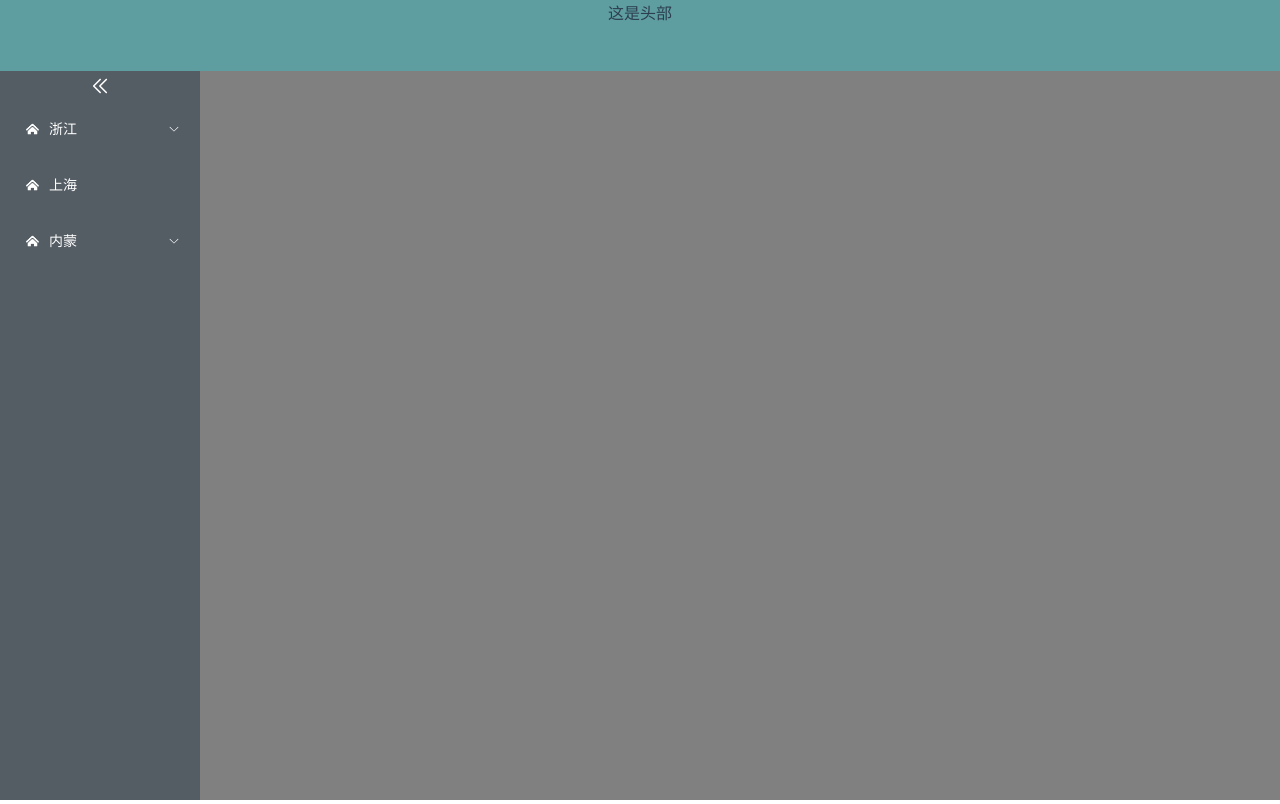
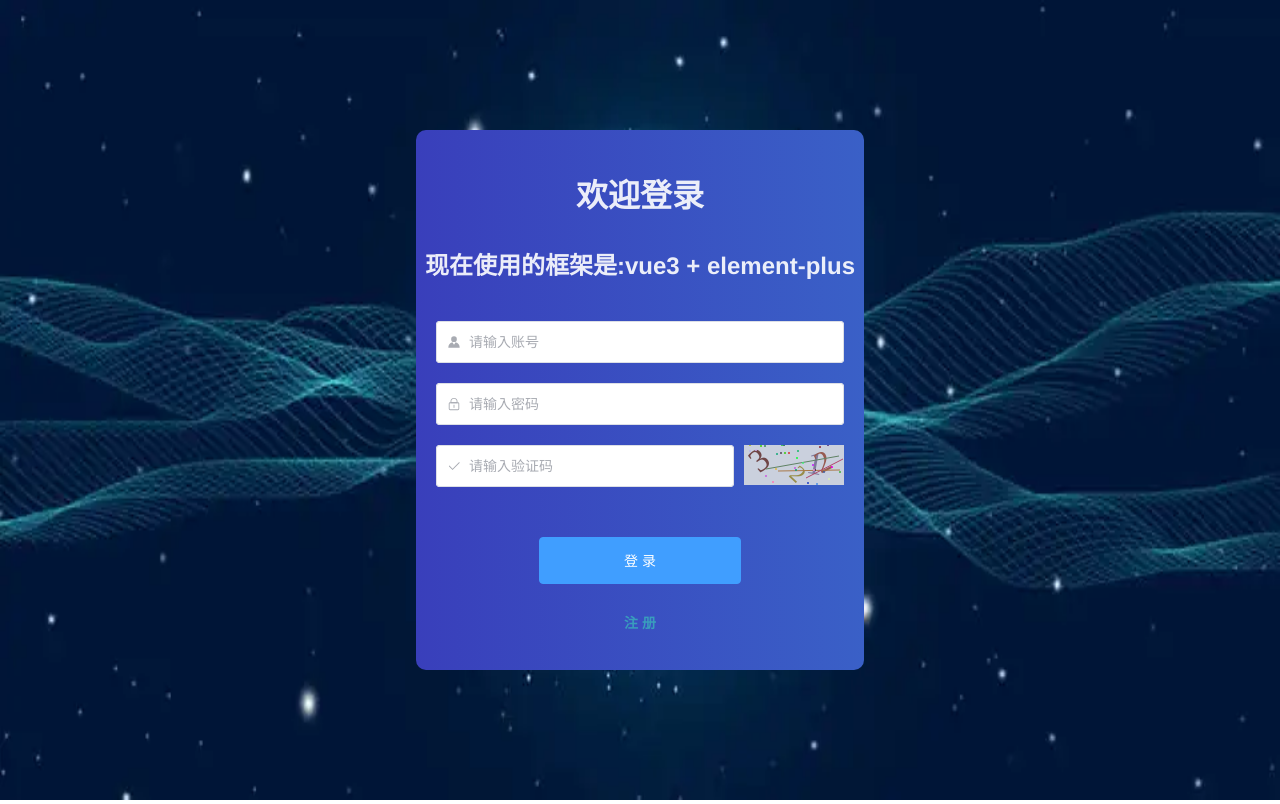
Before and after one commit to SSJStar/my-vue-project, a Vue app: page /#/home in a window 1280 px wide. Before the commit this address had no page. Built offline with nearby package versions, Linux system fonts and the light colour scheme; what vform3-builds would draw is missing.

Commit message:
备份时间：20220921 17:35； 变动内容： 1、完成页面局部跳转。 正在修改：   当未登录的时候，应该先弹出登录框。

```diff
--- a/src/App.vue
+++ b/src/App.vue
@@ -49,6 +49,7 @@
 <template>
 <!--  class="home"-->
   <div  id="app">
+    <div id="mainModule">
       <div>
         <HeadNav></HeadNav>
       </div>
@@ -63,6 +64,12 @@
           <router-view/>
         </div>
       </div>
+
+    </div>
+
+
+    <Login id="login" :hidden="loginPageHidden" style="width: 100%; height: 100%; position: absolute;"></Login>
+
   </div>
 </template>
 
@@ -87,9 +94,10 @@ export default {
 </script>
 
 <script setup>
-import {ref} from "vue";
+import {getCurrentInstance, onMounted, ref} from "vue";
 import staticVars from "@/statics/global";
 import router from "@/router";
+import Login from "@/views/Login"
 
 //菜单-展开宽度
 let foldOnW = staticVars.LEFTMENU_FOLDONW
@@ -151,6 +159,7 @@ const listJson = {
           parent_id: "1",
           iconName: "",
           title: "绍兴",
+          page:"/mainView",
           childrens: []
         },
         {
@@ -158,6 +167,7 @@ const listJson = {
           parent_id: "1",
           iconName: "",
           title: "宁波",
+          page:"/mainView",
           childrens: []
         },
         {
@@ -170,12 +180,14 @@ const listJson = {
             parent_id: "1-1",
             iconName: "",
             title: "温岭",
+            page:"/mainView",
             childrens: []
           }, {
             index: "1-4-2",
             parent_id: "1-1",
             iconName: "",
             title: "临海",
+            page:"/mainView",
             childrens: []
           },]
         },
@@ -194,13 +206,13 @@ const listJson = {
       iconName: require("/src/assets/home/icon-home.png"),
       parent_id: "0",
       title: "内蒙",
-      page:"/page3",
       childrens: [
         {
           index: "3-1",
           parent_id: "3",
           iconName: "",
           title: "呼和浩特",
+          page:"/mainView",
           childrens: []
         },
         {
@@ -208,6 +220,7 @@ const listJson = {
           parent_id: "3",
           iconName: "",
           title: "包头",
+          page:"/mainView",
           childrens: []
         },
         {
@@ -221,6 +234,7 @@ const listJson = {
               parent_id: "3-3",
               iconName: "",
               title: "乌海市博物馆",
+              page:"/mainView",
               childrens: []
             },
             {
@@ -228,6 +242,7 @@ const listJson = {
               parent_id: "3-3",
               iconName: "",
               title: "黄河西行客栈",
+              page:"/mainView",
               childrens: []
             }
           ]
@@ -236,6 +251,19 @@ const listJson = {
 
   ]
 }
+
+let loginPageHidden = ref(true) //默认隐藏
+
+//页面加载完执行
+onMounted(() => {
+  // console.log("请先登录")
+  // loginPageHidden.value = false
+
+  const loginState = getCurrentInstance().appContext.config.globalProperties.$loginState
+  loginPageHidden.value = loginState
+
+  console.log("请先登录---" + loginState)
+})
 
 /**
  * LeftMenu组件折叠动作，会给当前组件发送change指令，最终会调用这个方法
@@ -287,8 +315,9 @@ function childSelectAction(index) {
 
   console.log("要跳转："+resultItem.page)
   if (resultItem.page !== undefined) {
-    router.push(resultItem.page)
+    router.push(resultItem.page + `?title=${resultItem.title}`)
     // router.push("/myView")
+    // console.log("sssss---"+ resultItem.page + `?title=${resultItem.title}`)
   }else{
     console.log("page字段内容为空，跳转失败")
   }
@@ -312,17 +341,21 @@ function useChildMehtod(){
 <style>
 
 #app{
-  width: 100%;
-  height: 100%;
-  overflow: hidden;
-  position: absolute;/*不加这句，高度不能铺满*/
-
   font-family: 'Avenir', Helvetica, Arial, sans-serif;
   -webkit-font-smoothing: antialiased;
   -moz-osx-font-smoothing: grayscale;
   text-align: center;
   color: #2c3e50;
 }
+
+#mainModule {
+  width: 100%;
+  height: 100%;
+  overflow: hidden;
+  position: absolute;/*不加这句，高度不能铺满*/
+  /*display: flex;*/
+}
+
 
 .left {
   background-color: white;
--- a/src/components/HeadNav.vue
+++ b/src/components/HeadNav.vue
@@ -140,6 +140,9 @@ const goback = () => {
   height: 71px;
   overflow: hidden;
   background-color: cadetblue;
+  display: flex;
+  align-items: center;
+  justify-content: center;
 }
 
 </style>
--- a/src/main.js
+++ b/src/main.js
@@ -23,6 +23,8 @@ app.use(ElementPlus)//全局注册ElementPlus
 //     console.log("This is hello method")
 // }
 
+app.config.globalProperties.$loginState = false//挂载全局静态变量对象$staticVars
+
 app.use(router).mount('#app')
 
 //全局注册组件 - GlobalView
--- a/src/router/index.js
+++ b/src/router/index.js
@@ -31,6 +31,11 @@ const routes = [
   //   component: () => import(/* webpackChunkName: "about" */ '../views/Home')
   //   // component: Home
   // },
+  {
+    path: '/loginView',
+    name: 'loginView',
+    component: import(/* webpackChunkName: "about" */ '../views/Login')
+  },
   {
     path: '/homeView',
     name: 'homeView',
--- a/src/views/Login.vue
+++ b/src/views/Login.vue
@@ -82,8 +82,12 @@ let identifyCode = ref('3212')//当前随机数，初始值为3212
 
 // let codeInputRef = ref(null)
 
+const proxy  = getCurrentInstance().appContext;
 //登录按钮 - 点击
 function loginActionFunc() {
+
+  proxy.config.globalProperties.$loginState = true
+
   router.replace("/home")
   return
 
--- a/src/views/MainView.vue
+++ b/src/views/MainView.vue
@@ -1,8 +1,20 @@
 <template>
   <div class="main-div">
-    <h1>这是主页（Main）</h1>
+<!--    <h1>这是主页（Main）</h1>-->
+    <h1>当前页：{{route.query["title"]}}</h1>
   </div>
 </template>
+
+
+<script setup>
+
+import {useRoute} from "vue-router";
+
+const route=useRoute()
+console.log("route.query:",route.query);
+console.log("title:",route.query["title"]);
+
+</script>
 
 <style>
 
```
Lines whose indentation alone changed are shown as unchanged.
